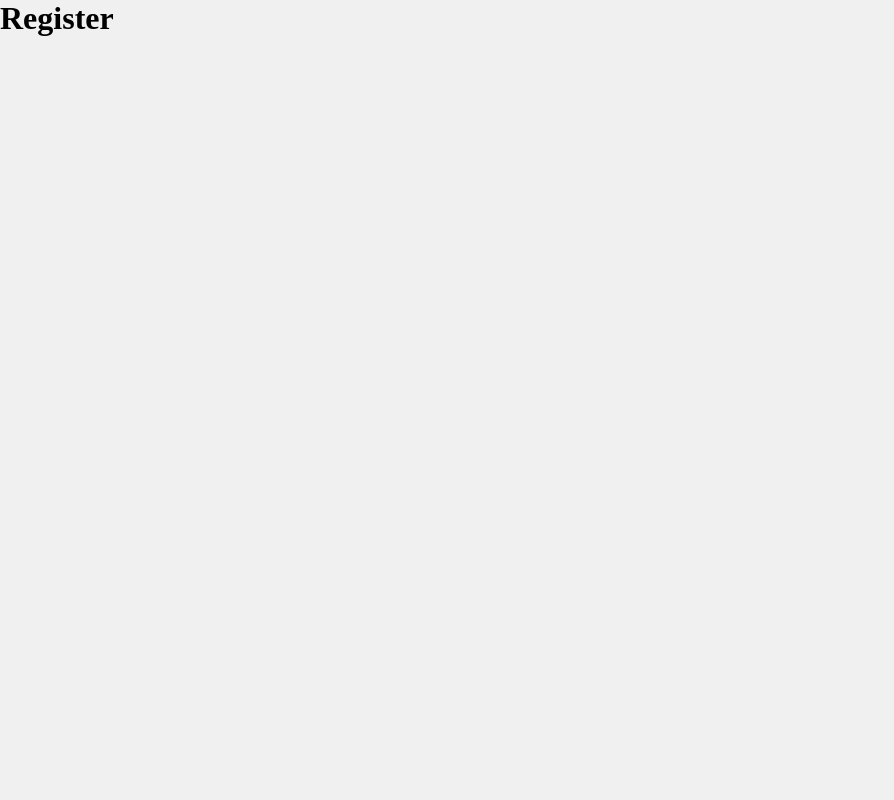
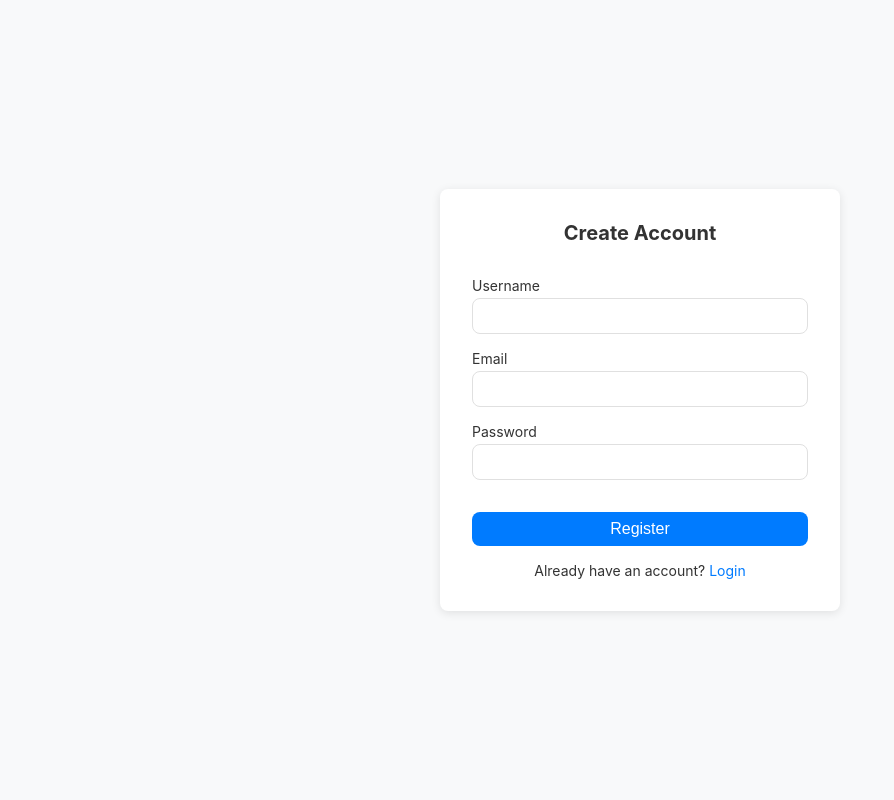
Before and after one commit to Swaraj0769/baat-GPT, a Node server app: page /auth/register in a window 1280 px wide. Before the commit the part shown is almost empty. Shown: the whole page, without its empty margins (0-894 px from the left). Run offline with Node 20, Linux system fonts and the light colour scheme.

Commit message:
Enhance registration view with new form layout and styling, add theme support, and remove unused index routes

```diff
--- a/public/styles/auth-form.css
+++ b/public/styles/auth-form.css
@@ -1,9 +1,98 @@
-*{
+* {
     margin: 0;
     padding: 0;
     box-sizing: border-box;
 }
 
-body{
-    background-color: #f0f0f0;
+body {
+    background-color: var(--background-color);
+    font-family: var(--font-family);
+    color: var(--text-color);
+    min-height: 100vh;
+    display: flex;
+    align-items: center;
+    justify-content: center;
+    padding: var(--spacing-md);
 }
+
+.auth-container {
+    width: 100%;
+    max-width: 400px;
+}
+
+.auth-form {
+    background-color: var(--input-background);
+    padding: var(--spacing-xl);
+    border-radius: var(--border-radius);
+    box-shadow: 0 2px 10px rgba(0, 0, 0, 0.1);
+}
+
+.auth-form h1 {
+    font-size: var(--font-size-lg);
+    margin-bottom: var(--spacing-xl);
+    text-align: center;
+}
+
+.form-group {
+    margin-bottom: var(--spacing-md);
+}
+
+.form-group label {
+    display: block;
+    margin-bottom: var(--spacing-xs);
+    font-size: var(--font-size-sm);
+}
+
+.form-group input {
+    width: 100%;
+    padding: var(--spacing-sm);
+    border: 1px solid var(--input-border);
+    border-radius: var(--border-radius);
+    font-size: var(--font-size-md);
+    transition: border-color var(--transition-speed);
+}
+
+.form-group input:focus {
+    outline: none;
+    border-color: var(--primary-color);
+}
+
+button {
+    width: 100%;
+    padding: var(--spacing-sm);
+    background-color: var(--primary-color);
+    color: white;
+    border: none;
+    border-radius: var(--border-radius);
+    font-size: var(--font-size-md);
+    cursor: pointer;
+    transition: background-color var(--transition-speed);
+    margin-top: var(--spacing-md);
+}
+
+button:hover {
+    background-color: var(--primary-hover);
+}
+
+.auth-link {
+    text-align: center;
+    margin-top: var(--spacing-md);
+    font-size: var(--font-size-sm);
+}
+
+.auth-link a {
+    color: var(--primary-color);
+    text-decoration: none;
+    transition: color var(--transition-speed);
+}
+
+.auth-link a:hover {
+    color: var(--primary-hover);
+}
+
+/* Tablet and larger screens */
+@media (min-width: 768px) {
+    .auth-form {
+        padding: var(--spacing-xl) var(--spacing-xl);
+    }
+}
--- /dev/null
+++ b/public/styles/theme.css
@@ -0,0 +1,42 @@
+:root {
+    /* Spacing */
+    --spacing-xs: 0.25rem;
+    --spacing-sm: 0.5rem;
+    --spacing-md: 1rem;
+    --spacing-lg: 1.5rem;
+    --spacing-xl: 2rem;
+
+    /* Typography */
+    --font-family: -apple-system, BlinkMacSystemFont, 'Segoe UI', Roboto, Oxygen, Ubuntu, Cantarell, sans-serif;
+    --font-size-sm: 0.875rem;
+    --font-size-md: 1rem;
+    --font-size-lg: 1.25rem;
+
+    /* Border Radius */
+    --border-radius: 8px;
+
+    /* Transitions */
+    --transition-speed: 0.2s;
+
+    /* Light Theme Colors (default) */
+    --primary-color: #007bff;
+    --primary-hover: #0056b3;
+    --text-color: #333333;
+    --background-color: #f8f9fa;
+    --input-background: #ffffff;
+    --input-border: #e0e0e0;
+    --error-color: #dc3545;
+    --card-shadow: 0 2px 10px rgba(0, 0, 0, 0.1);
+}
+
+/* Dark Theme Colors */
+[data-theme="dark"] {
+    --primary-color: #4d9fff;
+    --primary-hover: #3d8df2;
+    --text-color: #e1e1e1;
+    --background-color: #1a1a1a;
+    --input-background: #2d2d2d;
+    --input-border: #404040;
+    --error-color: #ff4d4d;
+    --card-shadow: 0 2px 10px rgba(0, 0, 0, 0.3);
+}
--- a/src/app.js
+++ b/src/app.js
@@ -1,5 +1,5 @@
 const express = require('express')
-const indexRoutes = require('./routes/index.routes')
+// const indexRoutes = require('./routes/index.routes')
 const authRoutes = require('./routes/auth.routes')
 
 const app = express()
@@ -11,7 +11,7 @@ app.use(express.static('public')) //it shows the css, and js file in browser
 app.use(express.json())
 app.use(express.urlencoded({ extended: true}))
 
-app.use('/', indexRoutes)
+// app.use('/', indexRoutes)
 app.use('/auth', authRoutes)
 
 module.exports = app
--- a/views/register.ejs
+++ b/views/register.ejs
@@ -3,10 +3,29 @@
 <head>
     <meta charset="UTF-8">
     <meta name="viewport" content="width=device-width, initial-scale=1.0">
-    <title>Document</title>
+    <title>Register - BaatGPT</title>
+    <link rel="stylesheet" href="/styles/theme.css">
     <link rel="stylesheet" href="/styles/auth-form.css">
 </head>
 <body>
-    <h1>Register</h1>
+    <div class="auth-container">
+        <form class="auth-form">
+            <h1>Create Account</h1>
+            <div class="form-group">
+                <label for="username">Username</label>
+                <input type="text" id="username" name="username" required>
+            </div>
+            <div class="form-group">
+                <label for="email">Email</label>
+                <input type="email" id="email" name="email" required>
+            </div>
+            <div class="form-group">
+                <label for="password">Password</label>
+                <input type="password" id="password" name="password" required>
+            </div>
+            <button type="submit">Register</button>
+            <p class="auth-link">Already have an account? <a href="/login">Login</a></p>
+        </form>
+    </div>
 </body>
 </html>
```
Also changed, not shown: src/routes/index.routes.js (deleted, +0 -7 lines).
